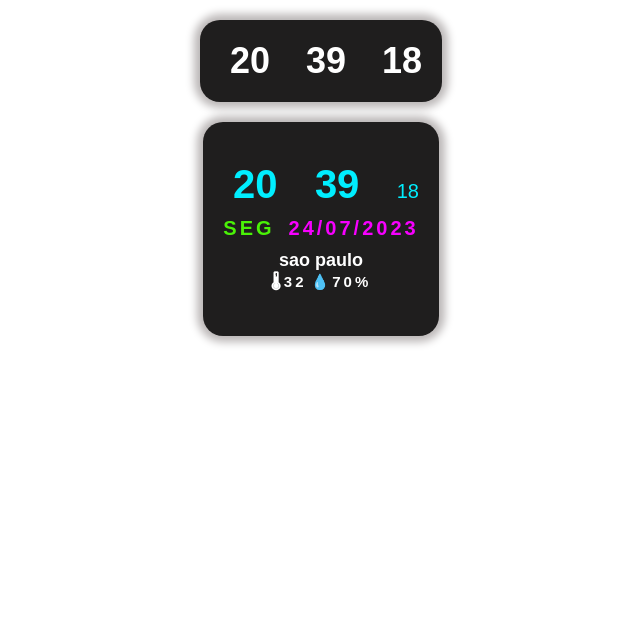
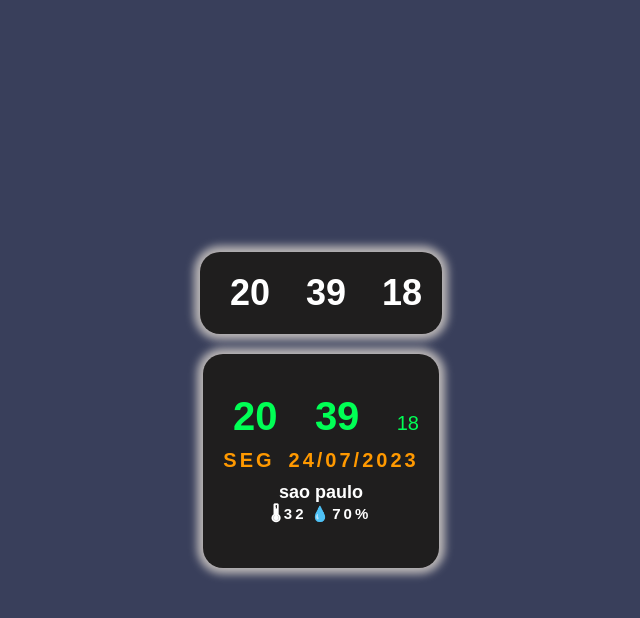
Before and after one commit to betoblid/relogio_smart, a plain HTML site: page index.html in a window 1280 px wide. Shown: the whole page, without its empty margins (319-959 px from the left). Drawn offline with Linux system fonts and the light colour scheme.

Commit message:
readmi  feito com sucesso
essa atualização foi feito o READMI e salvo algumas imgs

```diff
--- a/sass/conteudo.scss
+++ b/sass/conteudo.scss
@@ -1,13 +1,13 @@
 @import "variaveis.scss";
 
 .container_relogio{
-    background: $white;
+
     //alinhando o conteudo no meio da tela
     display: flex;
     align-items: center;
     justify-content: center;
     flex-direction: column;
-
+    min-height: 100vh;
     //estilizando o primeiro card da tela onde tera aepans as horas.
 
     .card_time{
--- a/sass/variaveis.scss
+++ b/sass/variaveis.scss
@@ -2,13 +2,13 @@
 
 $black: hsl(0, 2%, 12%);
 
-$cyan: hsl(184, 100%, 50%);
+$cyan: hsl(140, 100%, 50%);
 
-$green_light: hsl(103, 94%, 49%);
+$green_light: hsl(36, 100%, 50%);
 
-$pink_roxo: hsl(298, 100%, 50%);
-
-$white: #fff;
+$pink_roxo: hsl(342, 100%, 50%);
+$white: hsl(0, 0%, 100%);
+$marron: #1f2646e1;
 
 
 //efeito global dos pontos piscando
--- a/script/function.js
+++ b/script/function.js
@@ -50,12 +50,25 @@ function hours(){
     //pegando ano e montando para retorna pro DOM.
     let dia = data.getDate();
     let mes = data.getMonth() + 1;
+
+
+    //uma condição para validar se está acabando o mes ou não
+    if(dia <= 12){
+        yea.style.color = "hsl(140, 100%, 50%)"
+    }else if(dia <= 24){
+        yea.style.color = "hsl(36, 100%, 50%)"
+    }else{
+        yea.style.color = "hsl(342, 100%, 50%)"
+    }
+
     yea.textContent = `${dia < 10 ? "0" + dia : dia }/${mes < 10 ? "0" + mes : mes}/${data.getFullYear()}`
-
 
     //chamando functions responsavel pela semana e o ano.
     sem.textContent = semans(data.getDay());
+    //chamando a function responsavel por passar temperatura local e humidade do AR.
     getUserPosition()
+    //function responsavel por validar a cor do fundo da aplicação
+    dark(hours)
 }
 setInterval(hours, 1000)
 
@@ -89,12 +102,8 @@ function semans(semana){
     }
 
 }
-
 //function onde pega dados de uma api e traz pro dom.
-
-
 //{API key}
-
 function getUserPosition() {
     let url = ''
     navigator.geolocation.getCurrentPosition((pos) => {
@@ -130,3 +139,16 @@ function fetchApi(url){
         temperature.innerHTML = `-`;
     })
 }
+//essa function só checará a hora e trocara a cor do BODY.
+function dark(hora){
+
+    if(hora <= 6){
+        document.body.style.background = "hsl(5, 5%, 20%)";
+    }else if(hora > 6 && hora <= 13){
+        document.body.style.background = "hsl(100, 100%, 70%)"
+    }else if(hora > 13 && hora <= 18){
+        document.body.style.background = "hsl(30, 100%, 65%)"
+    }else{
+        document.body.style.background = "#1f2646e1"
+    }
+}
```
Also changed, not shown: css/style.css, img/relogio.jpeg (added), img/smart web.jpeg (added), img/smart.jpeg (added), 2 other files.
